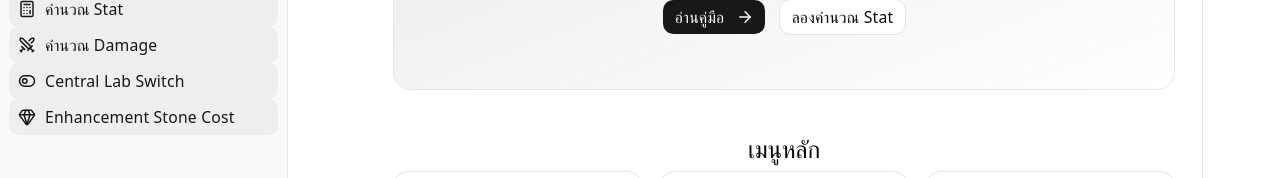
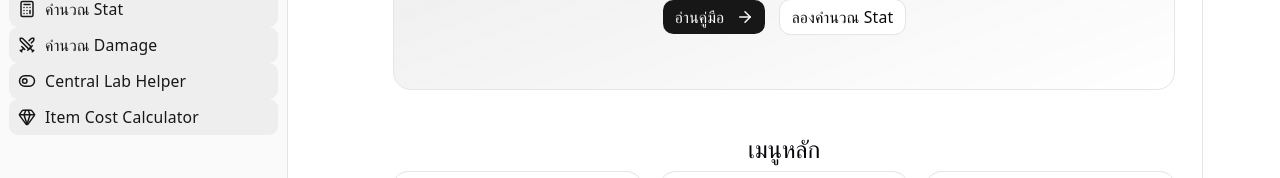
Before and after one commit to teerawatmaew/liviathan-ro-app, a React (Vite) app: page / in a window 1280 px wide. Shown: the part 289-467 px from the top of the page. Built offline with nearby package versions, Linux system fonts and the light colour scheme.

Commit message:
change structure and add markdown for project

```diff
--- a/src/layouts/MainLayout.tsx
+++ b/src/layouts/MainLayout.tsx
@@ -41,8 +41,8 @@ const navSections: NavSection[] = [
     items: [
       { title: 'คำนวณ Stat', url: PATHS.TOOLS_STAT, icon: Calculator },
       { title: 'คำนวณ Damage', url: PATHS.TOOLS_DAMAGE, icon: Swords },
-      { title: 'Central Lab Switch', url: PATHS.TOOLS_SWITCH, icon: ToggleLeft },
-      { title: 'Enhancement Stone Cost', url: PATHS.TOOLS_ENHANCEMENT, icon: Gem },
+      { title: 'Central Lab Helper', url: PATHS.TOOLS_CENTRAL_LAB, icon: ToggleLeft },
+      { title: 'Item Cost Calculator', url: PATHS.TOOLS_ITEM_COST, icon: Gem },
     ],
   },
 ]
--- a/src/pages/tools/CentralLabSwitchPage.tsx
+++ b/src/pages/tools/central-lab-helper/CentralLabHelperPage.tsx
@@ -31,7 +31,7 @@ function decimalToBits(decimal: number): SwitchBit[] {
   })
 }
 
-export default function CentralLabSwitchPage() {
+export default function CentralLabHelperPage() {
   const [inputValue, setInputValue] = useState('')
   const [bits, setBits] = useState<SwitchBit[] | null>(null)
 
--- a/src/pages/tools/EnhancementCostPage.tsx
+++ b/src/pages/tools/item-cost-calculator/ItemCostCalculatorPage.tsx
@@ -196,7 +196,7 @@ function calcGradeItemCost(
 
 let _uid = 1
 
-export default function EnhancementCostPage() {
+export default function ItemCostCalculatorPage() {
   const [section, setSection] = useState<'reform' | 'grade'>('reform')
 
   // ── Reform & Craft state ─────────────────────────────────────────────────
--- a/src/routes/paths.ts
+++ b/src/routes/paths.ts
@@ -13,8 +13,8 @@ export const PATHS = {
   TOOLS: '/tools',
   TOOLS_STAT: '/tools/stat',
   TOOLS_DAMAGE: '/tools/damage',
-  TOOLS_SWITCH: '/tools/switch',
-  TOOLS_ENHANCEMENT: '/tools/enhancement',
+  TOOLS_CENTRAL_LAB: '/tools/central-lab-helper',
+  TOOLS_ITEM_COST: '/tools/item-cost-calculator',
 } as const
 
 export type AppPath = (typeof PATHS)[keyof typeof PATHS]
```
Also changed, not shown: src/routes/index.tsx (+6 -6 lines), src/pages/tools/damage/DamageCalculatorPage.tsx (renamed from src/pages/tools/DamageCalculatorPage.tsx), src/pages/tools/form/FormPage.tsx (renamed from src/pages/tools/FormPage.tsx), src/pages/tools/stat/StatCalculatorPage.tsx (renamed from src/pages/tools/StatCalculatorPage.tsx), 1 other file (tests, documents, lock files or other folders).
